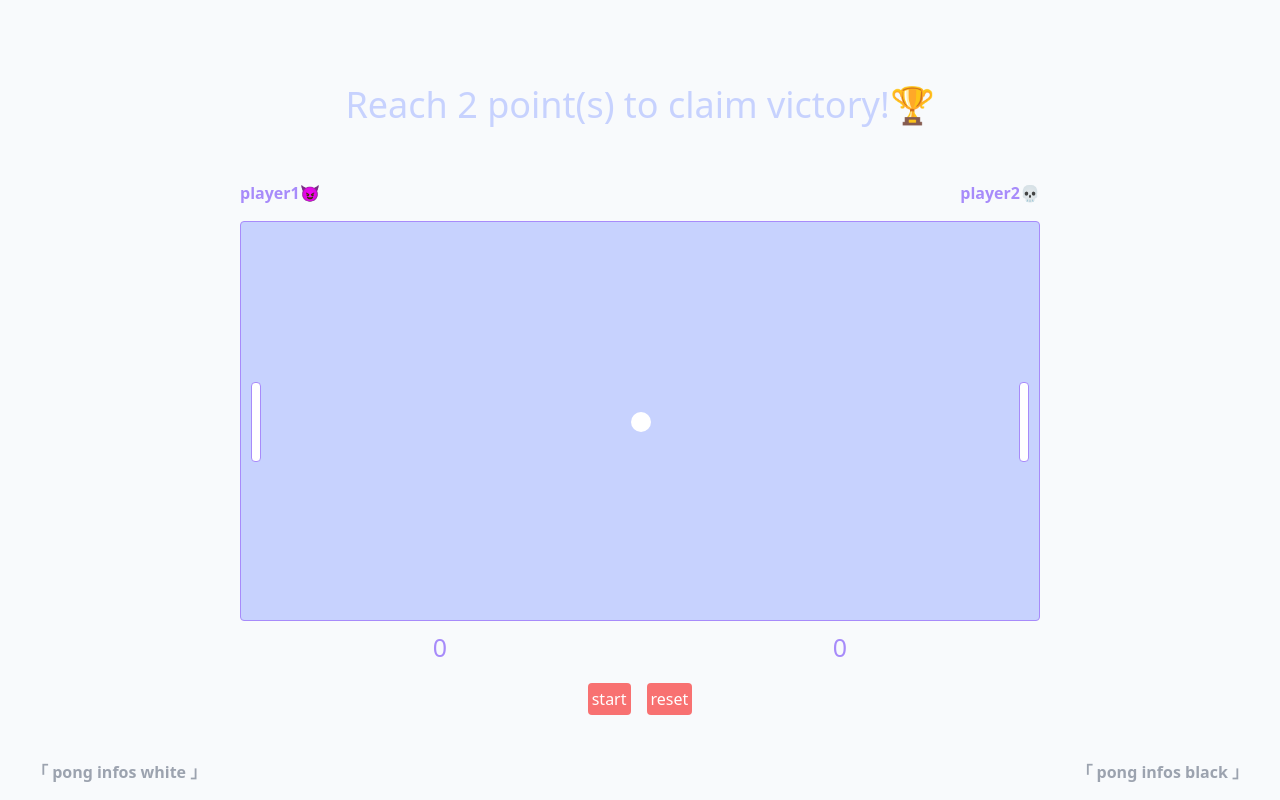
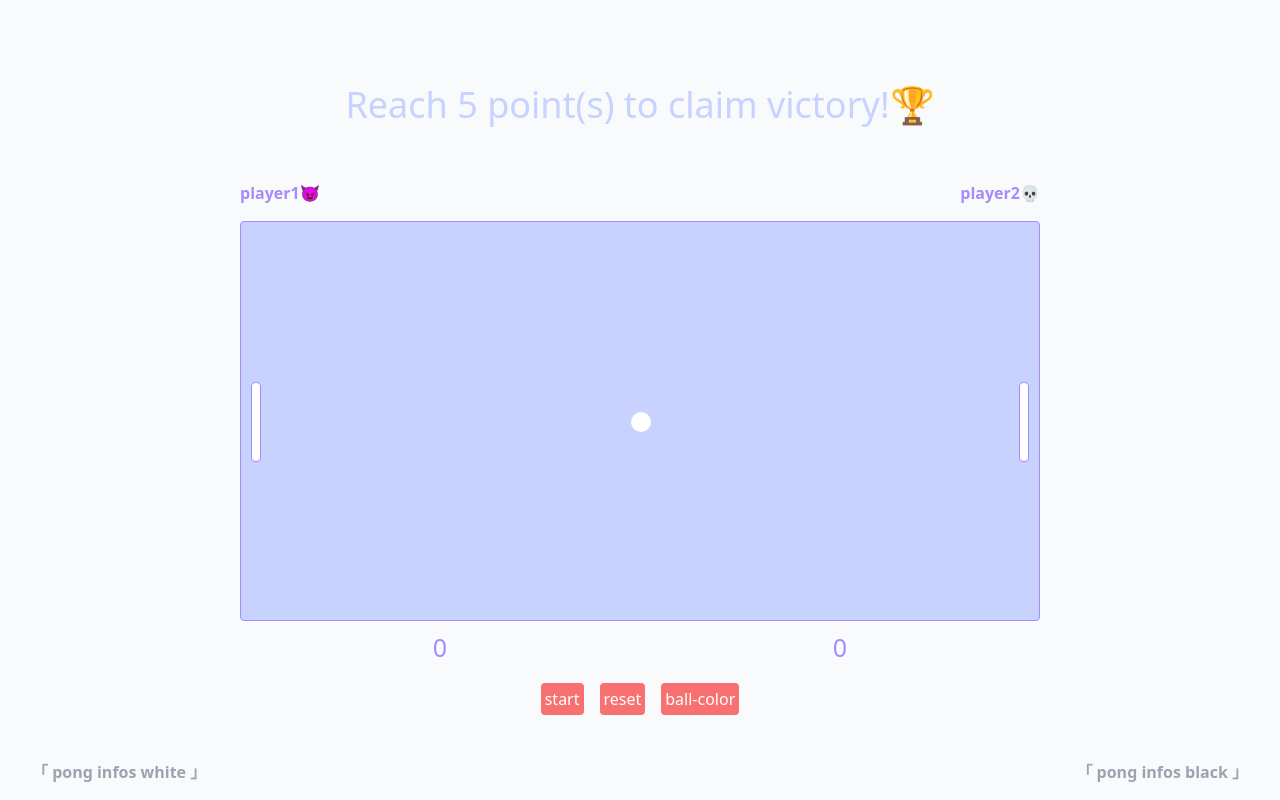
Before and after one commit to ketzon/pong, a website built with Vite: page index.html in a window 1280 px wide. Built offline with nearby package versions, Linux system fonts and the light colour scheme.

Commit message:
add option for color on ball and x2 points on blue ball

```diff
--- a/index.html
+++ b/index.html
@@ -37,6 +37,7 @@
   <div class="flex gap-4 mt-4">
     <button id="button-pause" class="text-white bg-red-400 rounded p-1 ">start</button>
     <button id="button-reset" class="text-white  bg-red-400 rounded p-1 ">reset</button>
+    <button id="button-ball" class="text-white  bg-red-400 rounded p-1 ">ball-color</button>
   </div>
 
 
--- a/src/main.ts
+++ b/src/main.ts
@@ -2,16 +2,17 @@ import confetti from "canvas-confetti";
 
 //---------------------MAIN-GAME-------------------------------//
 const gameId = {
-    gameContainer: document.getElementById("game-container"),
-    gameBoard: document.getElementById("game-board"),
-    ball: document.getElementById("ball"),
-    paddleLeft: document.getElementById("paddle-left"),
-    paddleRight: document.getElementById("paddle-right"),
-    scoreLeft: document.getElementById("score-left"),
-    scoreRight: document.getElementById("score-right"),
-    pauseGame: document.getElementById("button-pause"),
-    resetGame: document.getElementById("button-reset"),
-    winnerMsg: document.getElementById("winner-message")
+    gameContainer: document.getElementById("game-container")as HTMLElement,
+    gameBoard: document.getElementById("game-board")as HTMLElement,
+    ball: document.getElementById("ball")as HTMLElement,
+    paddleLeft: document.getElementById("paddle-left")as HTMLElement,
+    paddleRight: document.getElementById("paddle-right")as HTMLElement,
+    scoreLeft: document.getElementById("score-left")as HTMLElement,
+    scoreRight: document.getElementById("score-right")as HTMLElement,
+    pauseGame: document.getElementById("button-pause") as HTMLElement,
+    resetGame: document.getElementById("button-reset")as HTMLElement,
+    winnerMsg: document.getElementById("winner-message") as HTMLElement,
+    ballColor: document.getElementById("button-ball") as HTMLElement
 }
 
 
@@ -28,7 +29,7 @@ const paddleHeight:number = 80;
 const paddleWidth:number = 10;
 const paddleSpeed:number = 8;
 const margin:number = 10;
-const winScore:number = 2;
+const winScore:number = 5;
 
 //game status variable
 let pause:boolean = true;
@@ -182,10 +183,16 @@ function updateBall(): void {
     }
     if (gameState.ballX < 0) {
 
+        if (gameId.ball.style.backgroundColor === "blue") { //double point on blue ball
+            gameState.scoreRight++;
+        }
         gameState.scoreRight++;
         resetBall();
     }
     if (gameState.ballX + ballSize > gameWidth){
+        if (gameId.ball.style.backgroundColor === "blue") { //double point on blue ball
+            gameState.scoreLeft++;
+        }
         gameState.scoreLeft++;
         resetBall();
     }
@@ -215,14 +222,25 @@ function resetGame(): void {
     resetScore();
 }
 
+function changeBall(): void {
+  if (gameId.ball) {
+    const colors:string = ["red", "blue", "green", "yellow", "purple", "orange", "pink", "cyan"];
+    const randomColor:string = colors[Math.floor(Math.random() * colors.length)]; //math floor pour arrondir, random pour generer un nombre, aleatoirement dans mon array
+    console.log(randomColor);
+    gameId.ball.style.backgroundColor = randomColor;
+  }
+}
+
 //ecoute bouton
 function listenStatus(): void {
     if (gameId.pauseGame) {
         gameId.pauseGame.addEventListener("click", changePause);
     }
     if (gameId.resetGame) {
-        console.log("hello world");
         gameId.resetGame.addEventListener("click", resetGame)
+    }
+    if (gameId.ballColor) {
+        gameId.ballColor.addEventListener("click", changeBall)
     }
 }
 
```
